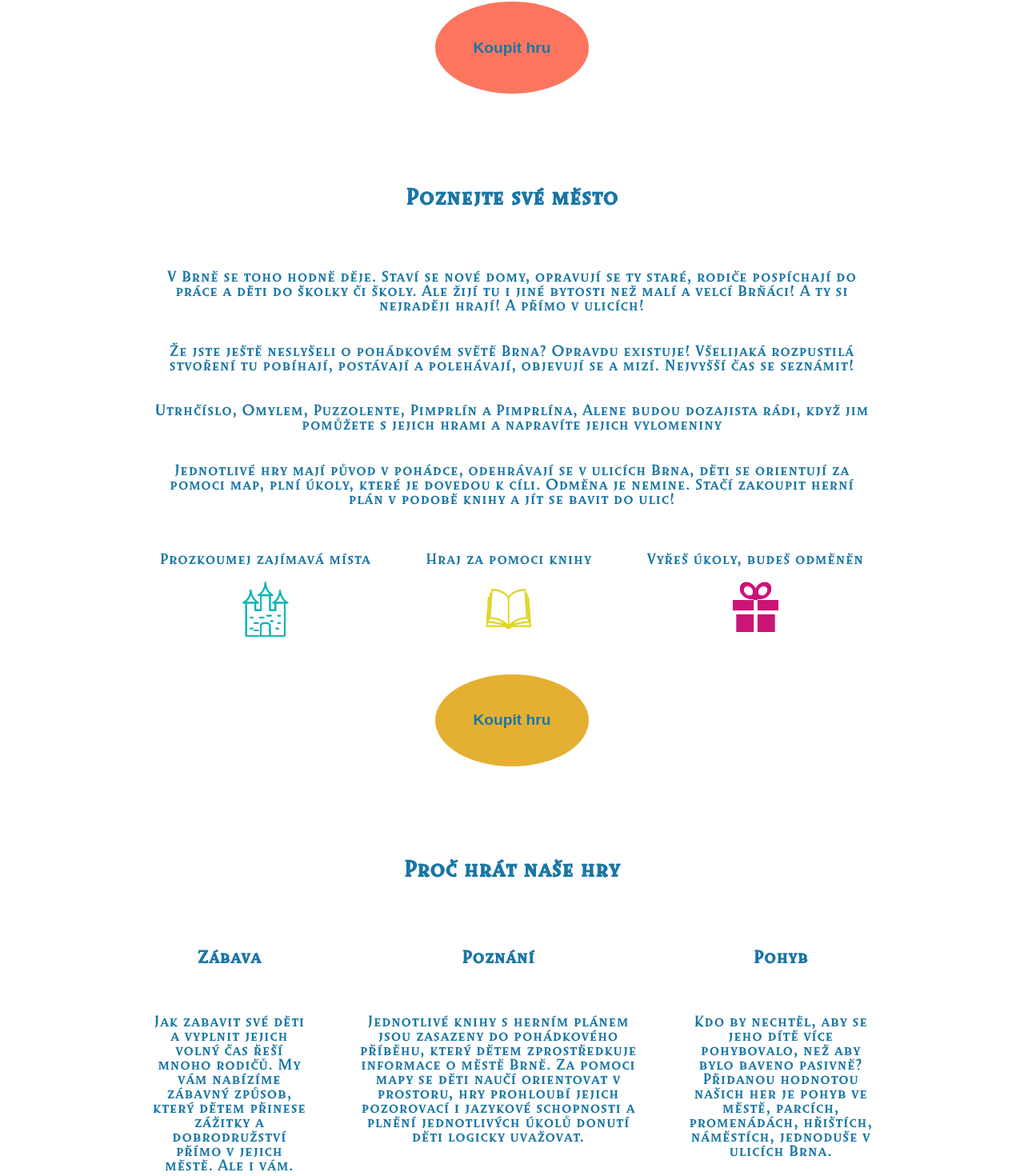
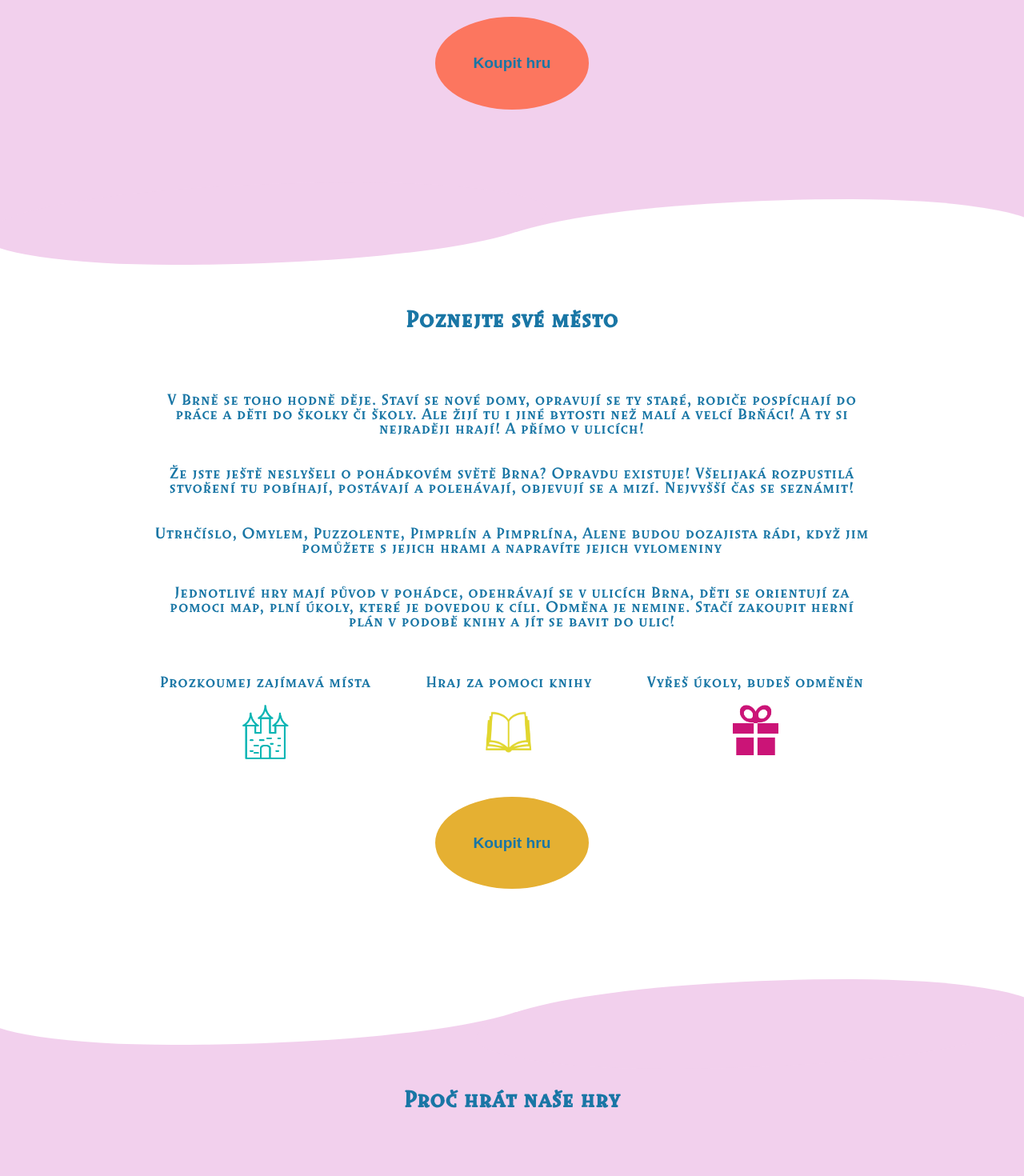
Before and after one commit to JanaMalecka/Hradejov, a React app: page / in a window 1280 px wide. Shown: the part 965-2435 px from the top of the page at 80% size. Built offline with nearby package versions, Linux system fonts and the light colour scheme.

Commit message:
background-separator solved

```diff
--- a/src/index.jsx
+++ b/src/index.jsx
@@ -21,7 +21,7 @@ const App = () => {
 
   return (
     <>
-      <section id="home">
+      <section id="home" className="container--separator--pink">
         <header>
           <div className="topbar container">
             <div className="topbar-left">
@@ -101,18 +101,24 @@ const App = () => {
           </div>
         </header>
         <Intro />
+        <div className="wave wave--pink"></div>
       </section>
-      <section id="explore">
+
+      <section id="explore" className="container--separator--white">
         <Explore />
+        <div className="wave wave--white"></div>
       </section>
-      <section id="whyplay">
+      <section id="whyplay" className="container--separator--pink">
         <Whyplay />
+        <div className="wave wave--pink"></div>
       </section>
-      <section id="buy">
+      <section id="buy" className="container--separator--white">
         <Buy />
+        <div className="wave wave--white"></div>
       </section>
-      <section id="faq">
+      <section id="faq" className="container--separator--pink">
         <FAQ />
+        <div className="wave wave--pink"></div>
       </section>
       <section id="contact">
         <Contact />
--- a/src/pages/Buy/index.jsx
+++ b/src/pages/Buy/index.jsx
@@ -64,7 +64,7 @@ const Buy = () => {
       />
       <div className="text--wrapper">
         <h3 className="extract">Ukázka z knihy</h3>
-        <p>
+        <p className="extract--text">
           V době, kdy byl Špilberk ještě vězením, zde nuceně pobývalo množství
           provinilců z celého tehdejšího mocnářství. A mezi nimi také vězeň
           číslo 10963, vlastním jménem Sergio Pabio z Neapole, který se jednoho
@@ -95,7 +95,7 @@ const Buy = () => {
       />
       <div className="text--wrapper">
         <h3 className="extract">Ukázka z knihy</h3>
-        <p>
+        <p className="extract--text">
           Náš příběh, jehož součástí se stanete, začal již před řádkou let. Toho
           dne se jeden rybář na břehu Svratky velmi podivil. Na háčku jeho udice
           se zachytila láhev uzavřená velikým špuntem. Sotva ji vylovil a
--- a/src/pages/Buy/style.css
+++ b/src/pages/Buy/style.css
@@ -24,7 +24,6 @@ h2 {
 
 .extract {
   padding-left: 2rem;
-  padding-top: 1rem;
 }
 @media screen and (min-width: 780px) {
   .book {
@@ -33,4 +32,7 @@ h2 {
   .container-book {
     display: flex;
   }
+  .extract--text {
+    text-align: justify;
+  }
 }
--- a/src/style.css
+++ b/src/style.css
@@ -24,6 +24,65 @@ html {
 ::after {
   box-sizing: inherit;
 }
+/*...separatory stranek...*/
+
+.container--separator--pink {
+  position: relative;
+  background: #f2d0ed;
+}
+.wave {
+  position: absolute;
+  height: 103px;
+  width: 100%;
+  bottom: 0;
+}
+.wave--pink {
+  background: #f2d0ed;
+}
+
+.wave::before,
+.wave::after {
+  content: '';
+  display: block;
+  position: absolute;
+  border-radius: 100% 50%;
+  z-index: 100;
+}
+
+.wave::before {
+  width: 55%;
+  height: 109%;
+  right: -1.5%;
+  top: 60%;
+}
+.wave--pink::before {
+  background-color: #fff;
+}
+.wave::after {
+  width: 55%;
+  height: 100%;
+  left: -1.5%;
+  top: 40%;
+}
+.wave--pink::after {
+  background-color: #f2d0ed;
+}
+
+/*.....*/
+.container--separator--white {
+  position: relative;
+  background: #fff;
+}
+.wave--white {
+  background: white;
+}
+
+.wave--white::before {
+  background-color: #f2d0ed;
+}
+.wave--white::after {
+  background-color: #fff;
+}
 
 body {
   margin: 0;
@@ -32,7 +91,9 @@ body {
   color: #1976a5;
   /*  color: #268f90; */
 }
-
+.first__page--background {
+  background-color: #f2d0ed;
+}
 .container,
 header,
 footer {
@@ -41,11 +102,12 @@ footer {
   margin-left: auto;
   margin-right: auto;
   background-color: inherit;
-  max-width: 98%;
 }
 section {
-  padding-top: 1rem;
-  padding-bottom: 3rem;
+  margin-top: -1rem;
+  padding-top: 3rem;
+  padding-bottom: 8rem;
+  margin-bottom: 1rem;
 }
 h1,
 h2 {
@@ -140,7 +202,7 @@ p {
 nav {
   width: 100%;
   padding: 0rem;
-  background-color: white;
+  background-color: #f2d0ed;
 }
 
 nav a {
@@ -155,7 +217,7 @@ nav a {
   color: #1976a5;
 }
 nav a:hover {
-  border-bottom: 1px solid pink;
+  border-bottom: 2px solid #1976a5;
 }
 .nav-open {
   display: none;
```
